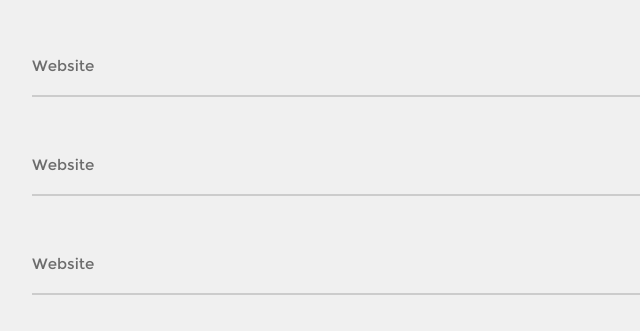
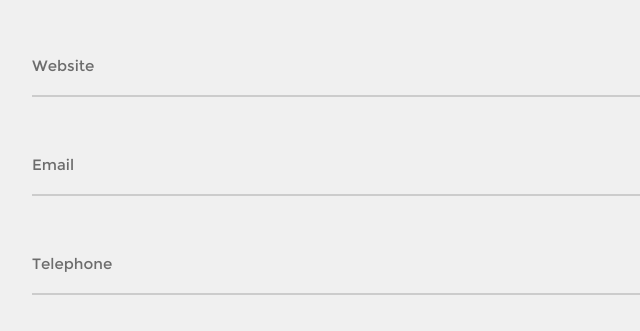
Before and after one commit to akhil-ece/akhil-ece.github.io, a plain HTML site: page blog-single.html in a window 1280 px wide. Shown: the part 5260-5591 px from the top of the page, 158-798 px from the left. Drawn offline with Linux system fonts and the light colour scheme; a script that the page names is missing.

Commit message:
Update blog-single.html

```diff
--- a/blog-single.html
+++ b/blog-single.html
@@ -355,8 +355,8 @@ code {
     <form action="https://getform.io/f/1d05db59-6ff9-4479-94ba-a0eb5fb3a75a" method="POST">
 <div class="form-field">
     <input type="text" class="full-width" placeholder="Website" name="name"></div>
-  <div class="form-field">  <input type="email" id="cEmail"  class="full-width" placeholder="Website" name="email"></div>
-  <div class="form-field">  <input type="tel" class="full-width" placeholder="Website" name="tel"></div>
+  <div class="form-field">  <input type="email" id="cEmail"  class="full-width" placeholder="Email" name="email"></div>
+  <div class="form-field">  <input type="tel" class="full-width" placeholder="Telephone" name="tel"></div>
     <button type="submit">Send</button>
 
 </form>
```
